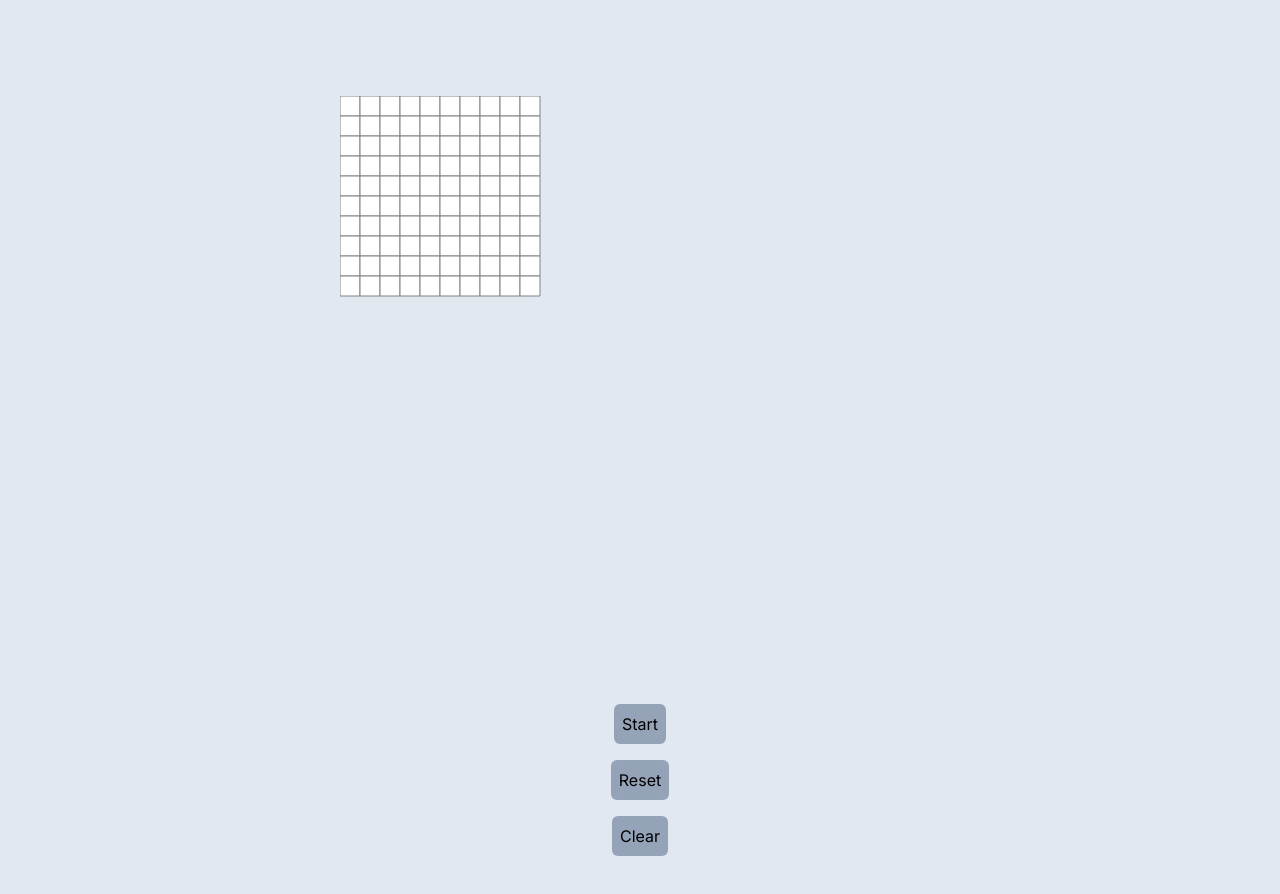
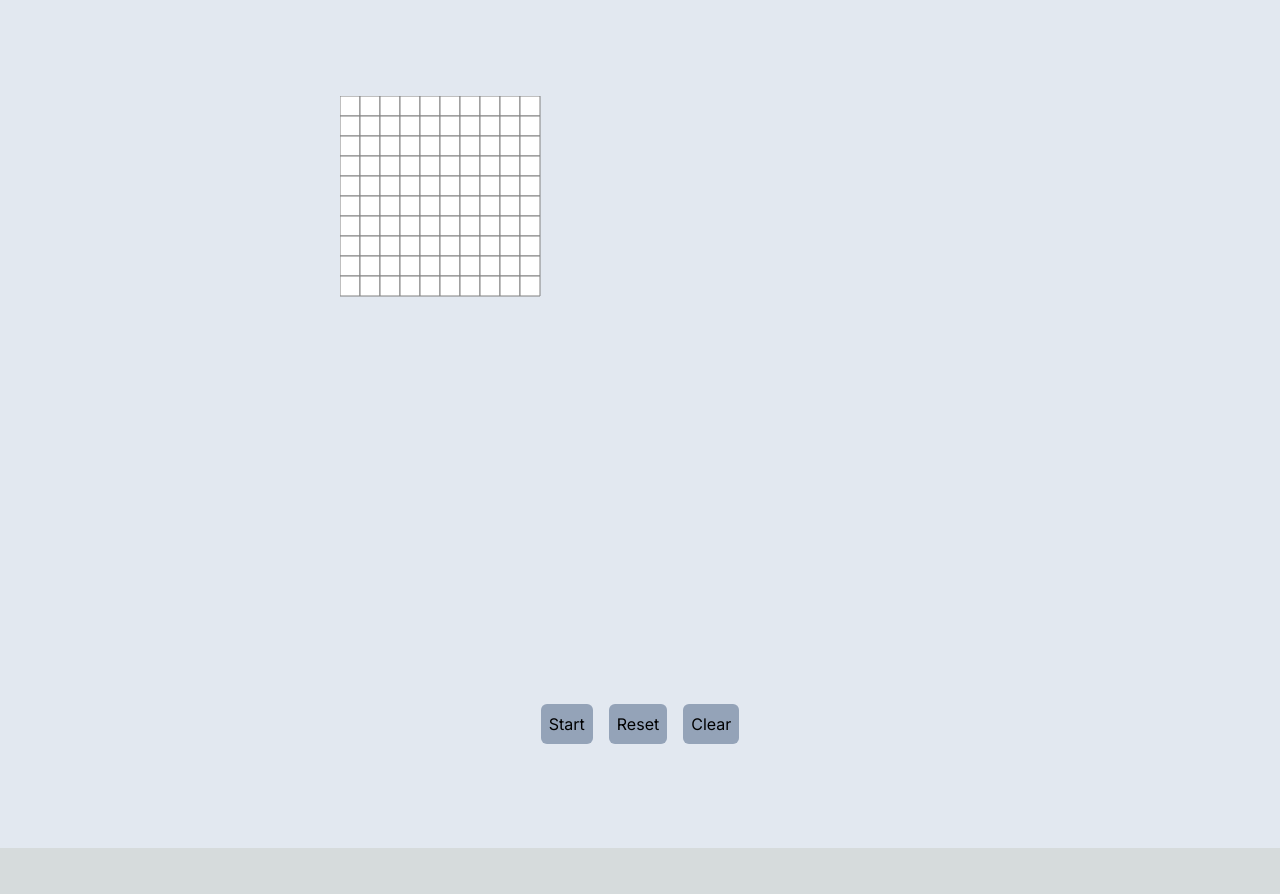
Before and after one commit to Brandon-Perry/GameOfLife, a Next.js app in the folder client/: page / in a window 1280 px wide. Shown: the top 894 px of the page. After the commit the page ends 848 px from the top, so only its background shows below. Built offline with nearby package versions, Linux system fonts and the light colour scheme.

Commit message:
moved buttons to a seperate component

```diff
--- a/client/src/app/page.tsx
+++ b/client/src/app/page.tsx
@@ -1,41 +1,14 @@
 "use client";
 import Board, { BoardRef } from "@/components/board/Board";
-import { useRef, useState } from "react";
+import Controls from "@/components/controls/Controls";
+import { useRef } from "react";
 
 export default function Home() {
-  const [isPlaying, setIsPlaying] = useState<boolean>(false);
   const boardRef = useRef<BoardRef | null>(null);
   return (
     <main className="flex min-h-screen flex-col items-center justify-between p-24 bg-slate-200">
       <Board ref={boardRef} />
-      <button
-        className="p-2 bg-slate-400 rounded-md m-2"
-        onClick={() => {
-          isPlaying ? boardRef.current?.stop() : boardRef.current?.start();
-          setIsPlaying((curr) => !curr);
-        }}
-      >
-        {isPlaying ? "Stop" : "Start"}
-      </button>
-      <button
-        className="p-2 bg-slate-400 rounded-md m-2"
-        onClick={() => boardRef.current?.reset()}
-      >
-        Reset
-      </button>
-      <button
-        className="p-2 bg-slate-400 rounded-md m-2"
-        onClick={() => boardRef.current?.clear()}
-      >
-        Clear
-      </button>
-
-      {/* <button onClick={() => setZoomFactor((curr) => curr + 0.2)}>
-        Zoom In
-      </button>
-      <button onClick={() => setZoomFactor((curr) => curr - 0.2)}>
-        Zoom Out
-      </button> */}
+      <Controls boardRef={boardRef} />
     </main>
   );
 }
--- /dev/null
+++ b/client/src/components/controls/Controls.tsx
@@ -0,0 +1,44 @@
+"use client";
+
+import { MutableRefObject, useState } from "react";
+import { BoardRef } from "../board/Board";
+
+export default function Controls({
+  boardRef,
+}: {
+  boardRef: MutableRefObject<BoardRef | null>;
+}) {
+  const [isPlaying, setIsPlaying] = useState<boolean>(false);
+  return (
+    <div>
+      <button
+        className="p-2 bg-slate-400 rounded-md m-2"
+        onClick={() => {
+          isPlaying ? boardRef.current?.stop() : boardRef.current?.start();
+          setIsPlaying((curr) => !curr);
+        }}
+      >
+        {isPlaying ? "Stop" : "Start"}
+      </button>
+      <button
+        className="p-2 bg-slate-400 rounded-md m-2"
+        onClick={() => boardRef.current?.reset()}
+      >
+        Reset
+      </button>
+      <button
+        className="p-2 bg-slate-400 rounded-md m-2"
+        onClick={() => boardRef.current?.clear()}
+      >
+        Clear
+      </button>
+
+      {/* <button onClick={() => setZoomFactor((curr) => curr + 0.2)}>
+        Zoom In
+      </button>
+      <button onClick={() => setZoomFactor((curr) => curr - 0.2)}>
+        Zoom Out
+      </button> */}
+    </div>
+  );
+}
```
